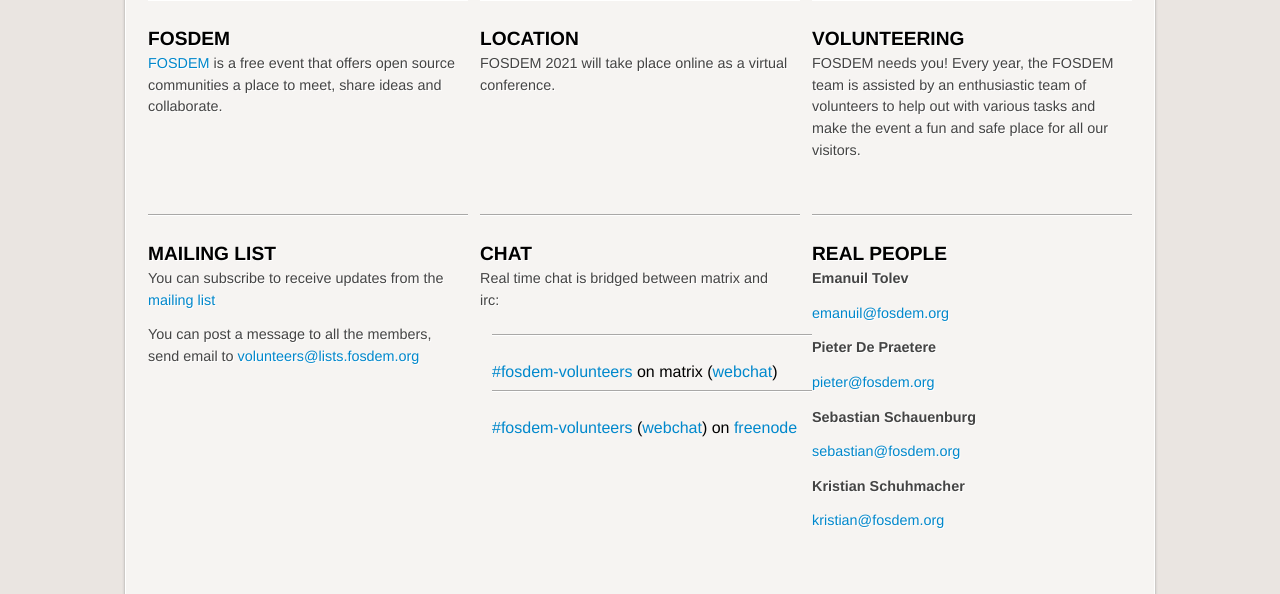
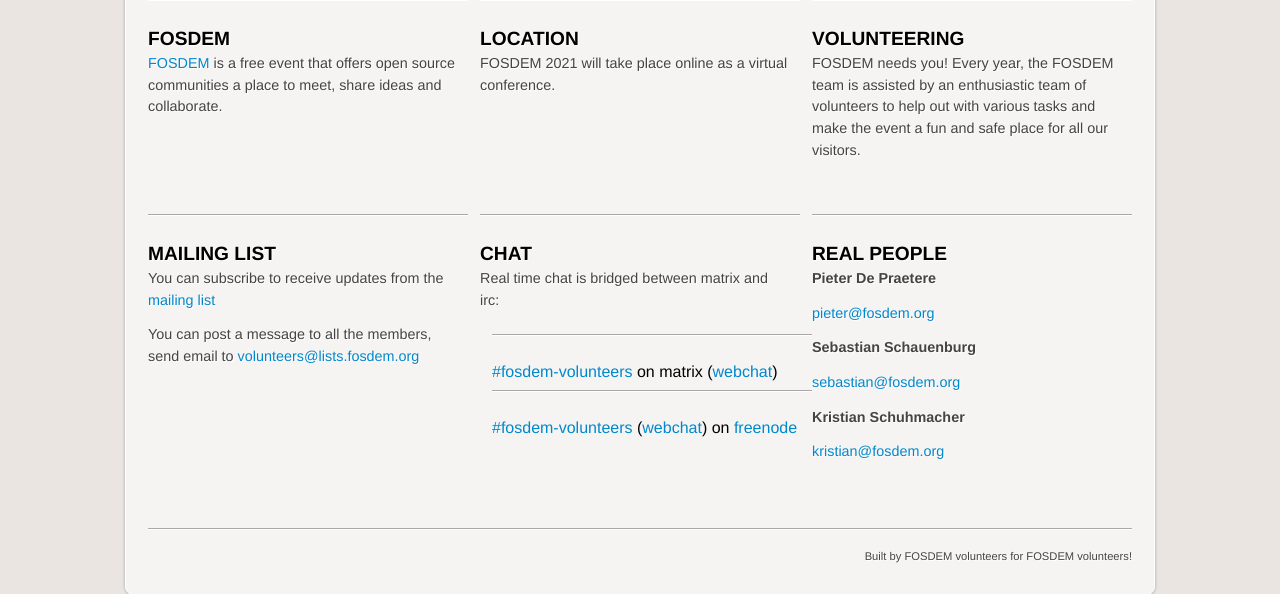
Before and after one commit to FOSDEM/volunteers, a Django app: page / in a window 1280 px wide. Shown: the part 472-1066 px from the top of the page. Run offline with Django 3.2, Linux system fonts and the light colour scheme; parts of the project's set-up code (start-up, migrations or seed data) failed here and were passed over.

Commit message:
Move to libera chat + update responsibles

```diff
--- a/volunteers/templates/static/promo.html
+++ b/volunteers/templates/static/promo.html
@@ -36,14 +36,12 @@
 	    <p>Real time chat is bridged between matrix and irc:
 	       <ul>
    	         <li><a href='matrix://#fosdem-volunteers:matrix.org'>#fosdem-volunteers</a> on matrix (<a href='https://chat.fosdem.org/#/room/#fosdem-volunteers:matrix.org'>webchat</a>)</li>
-            <li><a href="irc://chat.freenode.net/fosdem-volunteers">#fosdem-volunteers</a> (<a href="http://webchat.freenode.net/?channels=fosdem-volunteers">webchat</a>) on <a href="http://freenode.net/">freenode</a></li>
+            <li><a href="irc://irc.libera.chat/fosdem-volunteers">#fosdem-volunteers</a> (<a href="https://libera.chat/?channels=fosdem-volunteers">webchat</a>) on <a href="https://irc.libera.chat/">freenode</a></li>
 	       </ul>
 	    </p>
     </li>
 
     <li><h3>Real People</h3>
-        <p><strong>Emanuil Tolev</strong></p>
-		    <p><a href="mailto:emanuil@fosdem.org">emanuil@fosdem.org</a></p>
         <p><strong>Pieter De Praetere</strong></p>
             <p><a href="mailto:pieter@fosdem.org">pieter@fosdem.org</a></p>
         <p><strong>Sebastian Schauenburg</strong></p>
```
